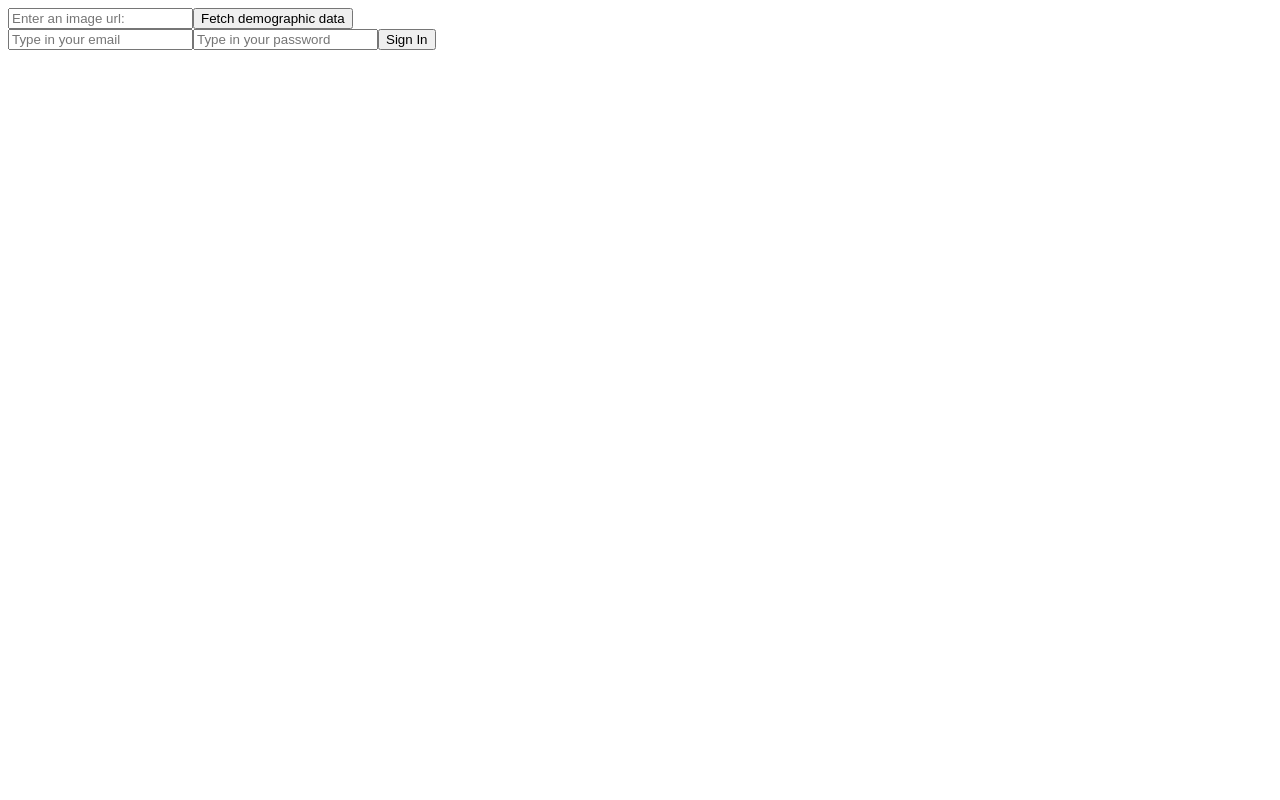
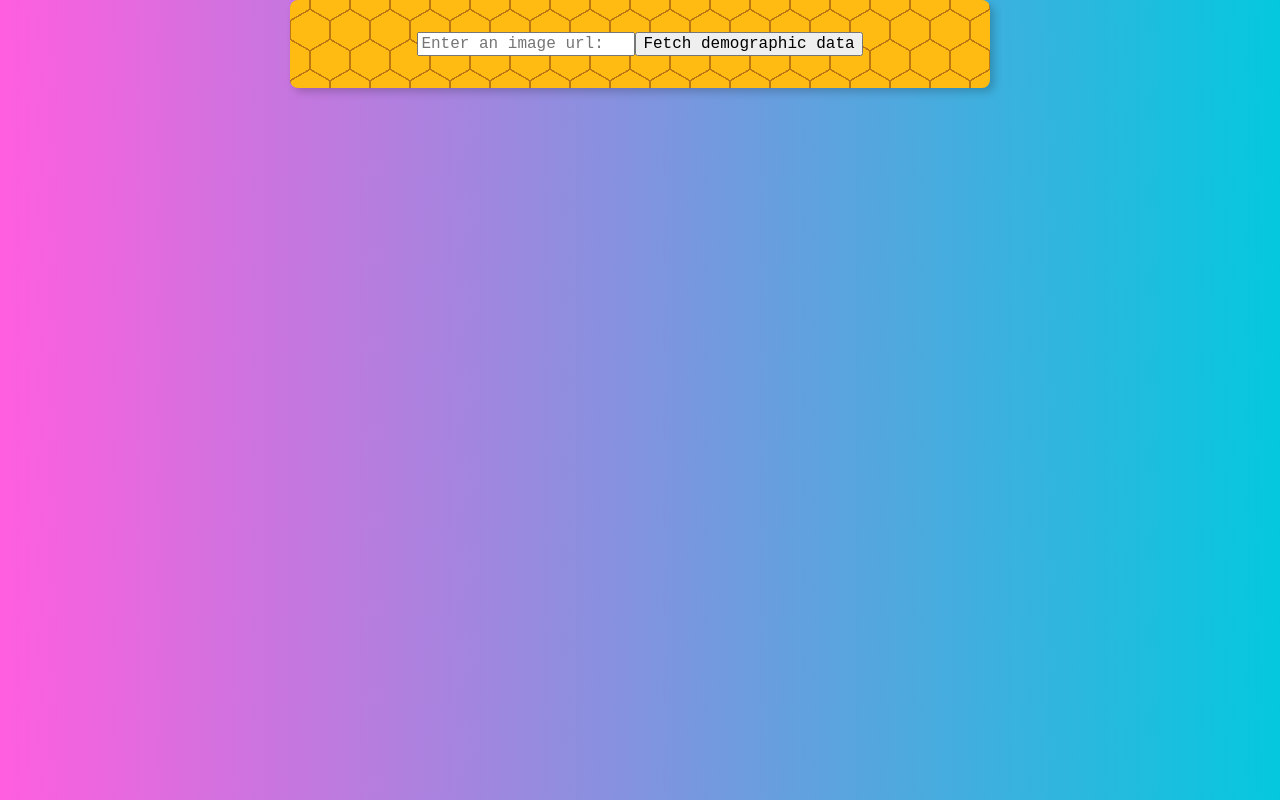
Before and after one commit to StanimalTheMan/demographics, a React (Create React App) app: page / in a window 1280 px wide. Built offline with nearby package versions, Linux system fonts and the light colour scheme.

Commit message:
working on base styling and refactoring code around it

```diff
--- /dev/null
+++ b/src/App.css
@@ -0,0 +1,43 @@
+.App {
+  text-align: center;
+}
+
+.center {
+  display: flex;
+  justify-content: center;
+}
+
+.App-logo {
+  height: 40vmin;
+  pointer-events: none;
+}
+
+@media (prefers-reduced-motion: no-preference) {
+  .App-logo {
+    animation: App-logo-spin infinite 20s linear;
+  }
+}
+
+.App-header {
+  background-color: #282c34;
+  min-height: 100vh;
+  display: flex;
+  flex-direction: column;
+  align-items: center;
+  justify-content: center;
+  font-size: calc(10px + 2vmin);
+  color: white;
+}
+
+.App-link {
+  color: #61dafb;
+}
+
+@keyframes App-logo-spin {
+  from {
+    transform: rotate(0deg);
+  }
+  to {
+    transform: rotate(360deg);
+  }
+}
--- a/src/App.js
+++ b/src/App.js
@@ -2,6 +2,7 @@ import React, { useState } from "react";
 import ImageLinkForm from "./components/ImageLinkForm";
 import DemographicData from "./components/DemographicData";
 import SignIn from "./components/SignIn";
+import "./App.css";
 
 const App = () => {
   const [input, setInput] = useState("");
@@ -59,16 +60,17 @@ const App = () => {
     const width = Number(image.width);
     const height = Number(image.height);
 
-    console.log(clarifaiFace.left_col * width);
+    console.log(clarifaiFace, height);
     return {
       leftCol: clarifaiFace.left_col * width,
       topRow: clarifaiFace.top_row * height,
-      rightCol: clarifaiFace.right_col * width,
-      bottomRow: clarifaiFace.bottom_row * height,
+      rightCol: width - clarifaiFace.right_col * width,
+      bottomRow: height - clarifaiFace.bottom_row * height,
     };
   };
 
   const displayFaceBox = (box) => {
+    console.log(box);
     setBox(box);
   };
 
@@ -90,7 +92,7 @@ const App = () => {
             box={box}
           />
         )}
-      <SignIn />
+      {/* <SignIn /> */}
     </>
   );
 };
--- /dev/null
+++ b/src/components/DemographicData.css
@@ -0,0 +1,8 @@
+.bounding-box {
+  position: absolute;
+  box-shadow: 0 0 0 3px #149df2 inset;
+  display: flex;
+  flex-wrap: wrap;
+  justify-content: center;
+  cursor: pointer;
+}
--- a/src/components/DemographicData.js
+++ b/src/components/DemographicData.js
@@ -1,15 +1,36 @@
 import React from "react";
+import "./DemographicData.css";
 
 const DemographicData = ({
   imgUrl,
   culturalAppearanceData,
   ageData,
   genderData,
+  box,
 }) => {
+  console.log(box.topRow, box.rightCol, box.bottomRow, box.leftCol);
   return (
     <>
-      <p>{imgUrl}</p>
-      <img src={imgUrl} alt="" />
+      <div className="center ma">
+        <div className="absolute mt2">
+          <img
+            id="inputimage"
+            alt=""
+            src={imgUrl}
+            width="500px"
+            height="auto"
+          />
+          <div
+            className="bounding-box"
+            style={{
+              top: box.topRow,
+              right: box.rightCol,
+              bottom: box.bottomRow,
+              left: box.leftCol,
+            }}
+          ></div>
+        </div>
+      </div>
       <div>
         {culturalAppearanceData.map((culturalAppearance, ind) => (
           <p key={ind}>
--- /dev/null
+++ b/src/components/ImageLinkForm.css
@@ -0,0 +1,48 @@
+.form {
+  width: 700px;
+  background: radial-gradient(
+        circle farthest-side at 0% 50%,
+        #fb1 23.5%,
+        rgba(240, 166, 17, 0) 0
+      )
+      21px 30px,
+    radial-gradient(
+        circle farthest-side at 0% 50%,
+        #b71 24%,
+        rgba(240, 166, 17, 0) 0
+      )
+      19px 30px,
+    linear-gradient(
+        #fb1 14%,
+        rgba(240, 166, 17, 0) 0,
+        rgba(240, 166, 17, 0) 85%,
+        #fb1 0
+      )
+      0 0,
+    linear-gradient(
+        150deg,
+        #fb1 24%,
+        #b71 0,
+        #b71 26%,
+        rgba(240, 166, 17, 0) 0,
+        rgba(240, 166, 17, 0) 74%,
+        #b71 0,
+        #b71 76%,
+        #fb1 0
+      )
+      0 0,
+    linear-gradient(
+        30deg,
+        #fb1 24%,
+        #b71 0,
+        #b71 26%,
+        rgba(240, 166, 17, 0) 0,
+        rgba(240, 166, 17, 0) 74%,
+        #b71 0,
+        #b71 76%,
+        #fb1 0
+      )
+      0 0,
+    linear-gradient(90deg, #b71 2%, #fb1 0, #fb1 98%, #b71 0%) 0 0 #fb1;
+  background-size: 40px 60px;
+}
--- a/src/components/ImageLinkForm.js
+++ b/src/components/ImageLinkForm.js
@@ -1,4 +1,5 @@
 import React from "react";
+import "./ImageLinkForm.css";
 
 const ImageLinkForm = ({ handleFormSubmit, handleInputChange }) => {
   const onFormSubmit = (event) => {
@@ -10,14 +11,36 @@ const ImageLinkForm = ({ handleFormSubmit, handleInputChange }) => {
   };
 
   return (
-    <form onSubmit={onFormSubmit}>
+    <form className="center" onSubmit={onFormSubmit}>
+      <div className="form center pa4 br3 shadow-5">
         <input
           onChange={onInputChange}
           type="text"
           placeholder="Enter an image url:"
         ></input>
         <button type="submit">Fetch demographic data</button>
+      </div>
     </form>
+    // <div>
+    //   <p className="f3">
+    //     {"This Magic Brain will analyze faces.  Git it a try."}
+    //   </p>
+    //   <div className="center">
+    //     <div className="form center pa4 br3 shadow-5">
+    //       <input
+    //         className="f4 pa2 w-70 center"
+    //         type="text"
+    //         onChange={onInputChange}
+    //       />
+    //       <button
+    //         className="w-30 grow f4 link ph3 pv2 dib white bg-light-purple"
+    //         onClick={onFormSubmit}
+    //       >
+    //         Analyze
+    //       </button>
+    //     </div>
+    //   </div>
+    // </div>
   );
 };
 
--- /dev/null
+++ b/src/index.css
@@ -0,0 +1,10 @@
+body {
+  margin: 0;
+  padding: 0;
+  font-family: "Courier New", Courier, monospace;
+  background: linear-gradient(89deg, #ff5edf 0%, #04c8de 100%);
+}
+
+button {
+  cursor: pointer;
+}
--- a/src/index.js
+++ b/src/index.js
@@ -1,5 +1,7 @@
 import React from "react";
 import ReactDOM from "react-dom";
+import "./index.css";
 import App from "./App";
+import "tachyons";
 
 ReactDOM.render(<App />, document.getElementById("root"));
```
Lines whose indentation alone changed are shown as unchanged.
